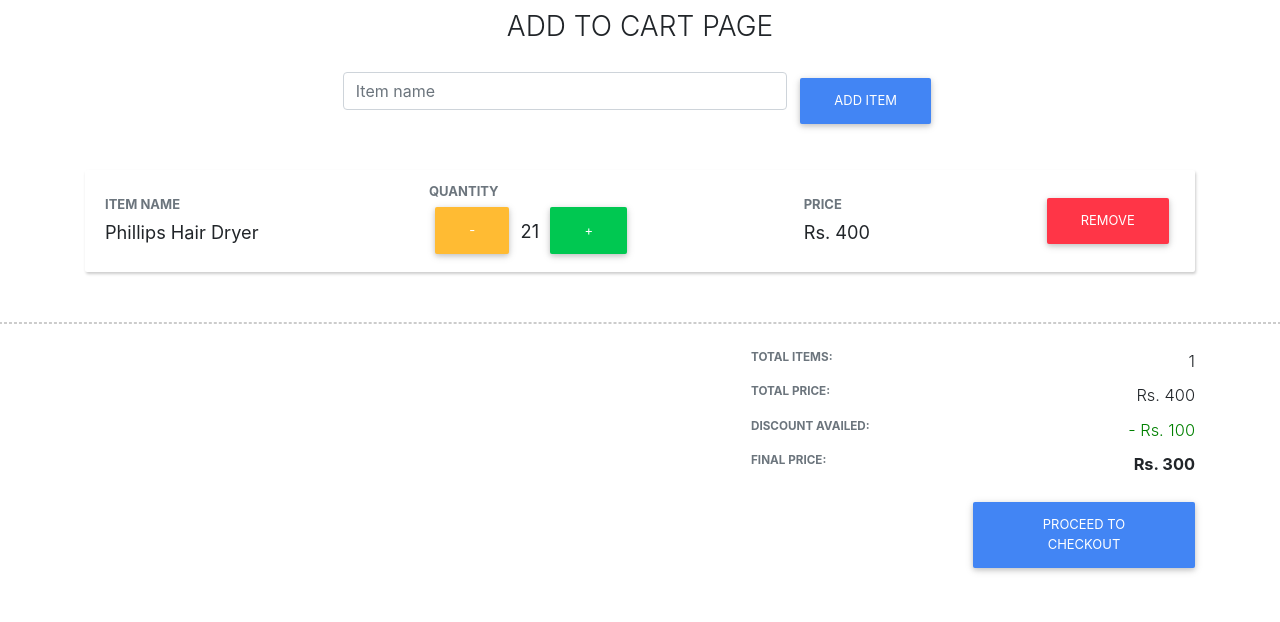
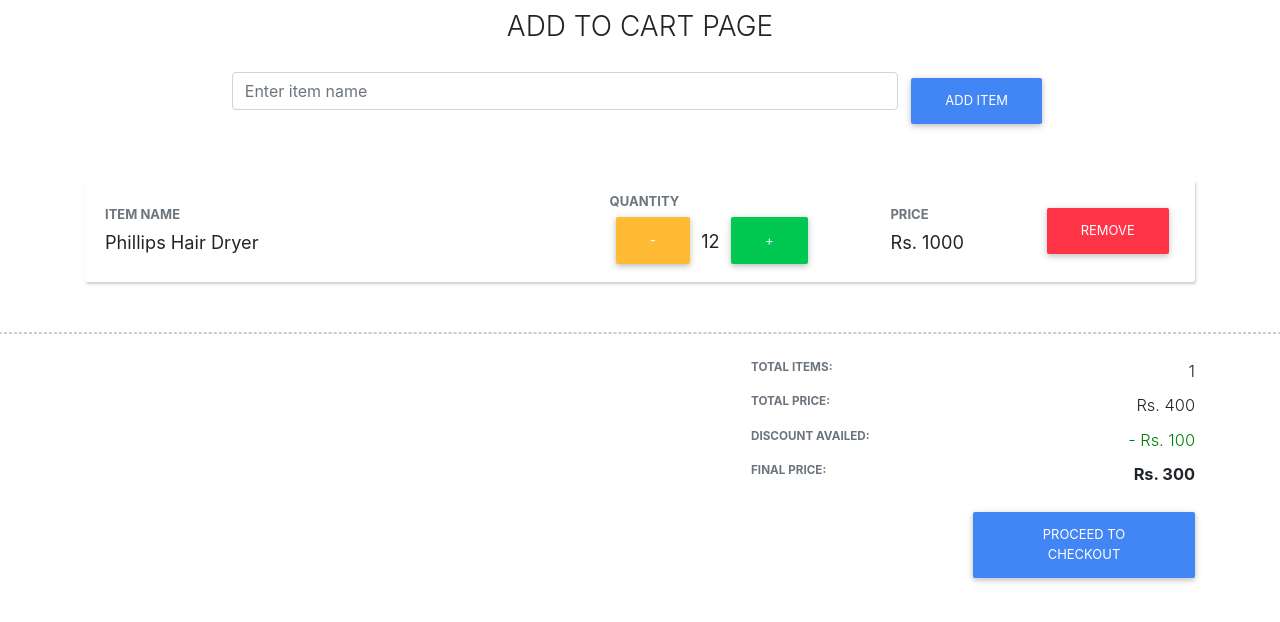
Before and after one commit to cnp96/react-training-tsx, a React (Create React App) app: page / in a window 1280 px wide. Shown: the top 622 px of the page. Built offline with nearby package versions, Linux system fonts and the light colour scheme.

Commit message:
Added addToCart component

```diff
--- /dev/null
+++ b/src/components/AddToCart/addToCart.css
@@ -0,0 +1,29 @@
+.add-item-container {
+  width: 100%;
+  margin-top: 20px;
+  display: flex;
+}
+.custom-inp-default {
+  flex-basis: 40%;
+}
+
+.search {
+  position: relative;
+  width: 60%;
+}
+
+.search-results {
+  position: absolute;
+  z-index: 10;
+  background-color: #f0f0f0 !important;
+  width: 100%;
+  font-size: 0.6em;
+  text-align: left;
+  margin-top: 5px;
+  box-shadow: 0px 2px 6px 0px #ccc;
+}
+
+.search-results .list-group-item {
+  background-color: #f0f0f0 !important;
+  cursor: default;
+}
--- /dev/null
+++ b/src/components/AddToCart/index.tsx
@@ -0,0 +1,90 @@
+import React from "react";
+import "./addToCart.css";
+
+export interface AddToCartProps {
+  onAddItemClick: (name: string) => void;
+  itemsList: string[];
+}
+
+export interface AddToCartState {
+  itemName: string;
+  searchList: string[];
+}
+
+class AddToCart extends React.Component<AddToCartProps, AddToCartState> {
+  state = { itemName: "", searchList: [] };
+
+  resetItemName() {
+    this.setState({ itemName: "" });
+  }
+
+  updateItemName(e: React.ChangeEvent<HTMLInputElement>) {
+    e.preventDefault();
+    const itemName = e.target.value;
+    const itemNameInLower = itemName.toLowerCase();
+    const { itemsList } = this.props;
+
+    const searchList =
+      itemName === ""
+        ? []
+        : itemsList.filter(item =>
+            item.toLowerCase().startsWith(itemNameInLower)
+          );
+
+    this.setState({ itemName, searchList });
+  }
+
+  selectItemFromSearch(itemName: string) {
+    this.setState({
+      itemName,
+      searchList: []
+    })
+  }
+
+  render() {
+    const { onAddItemClick } = this.props;
+    const { searchList } = this.state;
+
+    const searchListContent =
+      searchList.length === 0 ? (
+        <div className="search-results" />
+      ) : (
+        <div className="search-results">
+          <ul className="list-group">
+            {searchList.map((item, index) => (
+              <li key={index} className="list-group-item">
+                <a onClick={() => this.selectItemFromSearch(item)}>{item}</a>
+              </li>
+            ))}
+          </ul>
+        </div>
+      );
+
+    return (
+      <div className="add-item-container center-h">
+        <div className="search">
+          <input
+            type="text"
+            placeholder="Enter item name"
+            className="form-control custom-inp-default"
+            value={this.state.itemName}
+            onChange={e => this.updateItemName(e)}
+          />
+          {searchListContent}
+        </div>
+        &nbsp;
+        <button
+          className="btn btn-primary"
+          onClick={() => {
+            this.resetItemName();
+            onAddItemClick(this.state.itemName);
+          }}
+        >
+          Add Item
+        </button>
+      </div>
+    );
+  }
+}
+
+export default AddToCart;
--- a/src/components/Cart/cart.css
+++ b/src/components/Cart/cart.css
@@ -22,6 +22,7 @@
   justify-content: space-between;
   box-shadow: 1px 2px 3px 0 #ccc;
   min-height: 100px;
+  margin-top: 10px;
 }
 .text-muted {
   width: max-content;
--- a/src/components/Cart/index.tsx
+++ b/src/components/Cart/index.tsx
@@ -1,55 +1,87 @@
 import React from "react";
 import "./cart.css";
+import AddToCart from "../AddToCart";
 
 export interface CartProps {}
 
-export interface CartState {}
+export interface ItemSchema {
+  name: string;
+  quantity: number;
+  price: number;
+  discount: number;
+}
+
+export interface CartState {
+  items: ItemSchema[];
+}
 
 class Cart extends React.Component<CartProps, CartState> {
+  state = {
+    items: [
+      {
+        name: "Phillips Hair Dryer",
+        quantity: 12,
+        price: 1000,
+        discount: 100
+      }
+    ]
+  };
+
+  removeItem(index: number) {
+    const items = [...this.state.items];
+    items.splice(index, 1);
+    this.setState({ items });
+  }
+
   render() {
+    const { items } = this.state;
+
+    const cartContent =
+      items.length === 0 ? (
+        "Your cart is empty."
+      ) : (
+        <ul className="list-group">
+          {items.map((item: ItemSchema, index) => {
             return (
-      <div className="container center-hv">
-        <h3 className="title">Add to Cart Page</h3>
-
-        <div className="add-item-container center-h">
-          <input
-            type="text"
-            placeholder="Item name"
-            className="form-control custom-inp-default"
-          />
-          &nbsp;
-          <button className="btn btn-primary">Add Item</button>
-        </div>
-
-        <div className="list-items-container">
-          <ul className="list-group">
-            <li className="card list-group-item">
-              <div className="center-v">
+              <li key={index} className="card list-group-item">
+                <div className="center-v" style={{ width: "40%" }}>
                   <span className="text-muted">Item Name</span>
-                <span className="text-active">Phillips Hair Dryer</span>
+                  <span className="text-active">{item.name}</span>
                 </div>
 
                 <div className="center-v">
                   <span className="text-muted">Quantity</span>
                   <div>
                     <button className="btn btn-warning">-</button>
-                  <span className="text-active"> 21 </span>
+                    <span className="text-active"> {item.quantity} </span>
                     <button className="btn btn-success">+</button>
                   </div>
                 </div>
 
                 <div className="center-v">
                   <span className="text-muted">Price</span>
-                <span className="text-active">Rs. 400</span>
+                  <span className="text-active">Rs. {item.price}</span>
                 </div>
 
                 <div className="center-v">
-                <button className="btn btn-danger">Remove</button>
+                  <button
+                    className="btn btn-danger"
+                    onClick={() => this.removeItem(index)}
+                  >
+                    Remove
+                  </button>
                 </div>
               </li>
+            );
+          })}
         </ul>
-        </div>
+      );
 
+    const cartInfoContent =
+      items.length === 0 ? (
+        ""
+      ) : (
+        <React.Fragment>
           <div className="divider" />
           <div className="cart-info-container center-v ml-auto">
             <div className="cart-info-row">
@@ -74,6 +106,21 @@ class Cart extends React.Component<CartProps, CartState> {
 
             <button className="btn btn-primary">Proceed to checkout</button>
           </div>
+        </React.Fragment>
+      );
+
+    return (
+      <div className="container center-hv">
+        <h3 className="title">Add to Cart Page</h3>
+
+        <AddToCart
+          onAddItemClick={name => console.log(name)}
+          itemsList={items.map(item => item.name)}
+        />
+
+        <div className="list-items-container">{cartContent}</div>
+
+        {cartInfoContent}
       </div>
     );
   }
```
Lines whose indentation alone changed are shown as unchanged.
